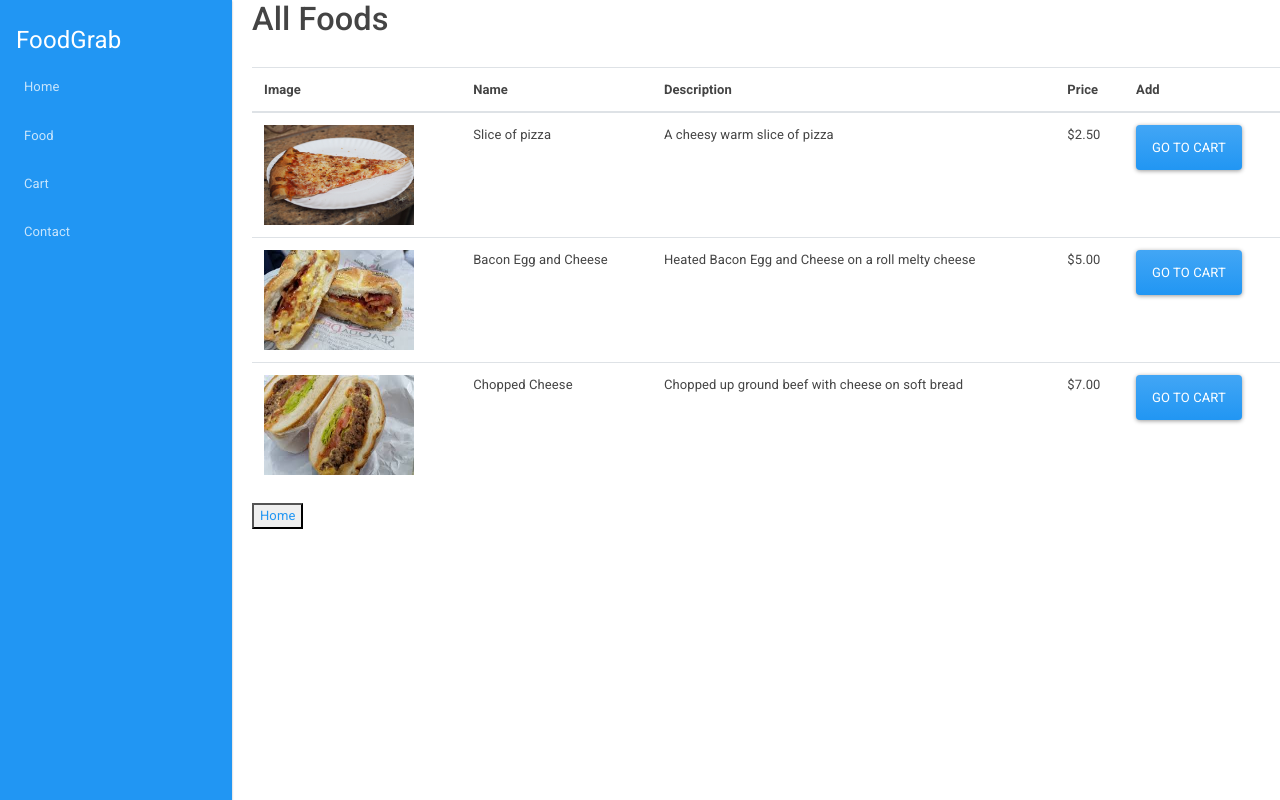
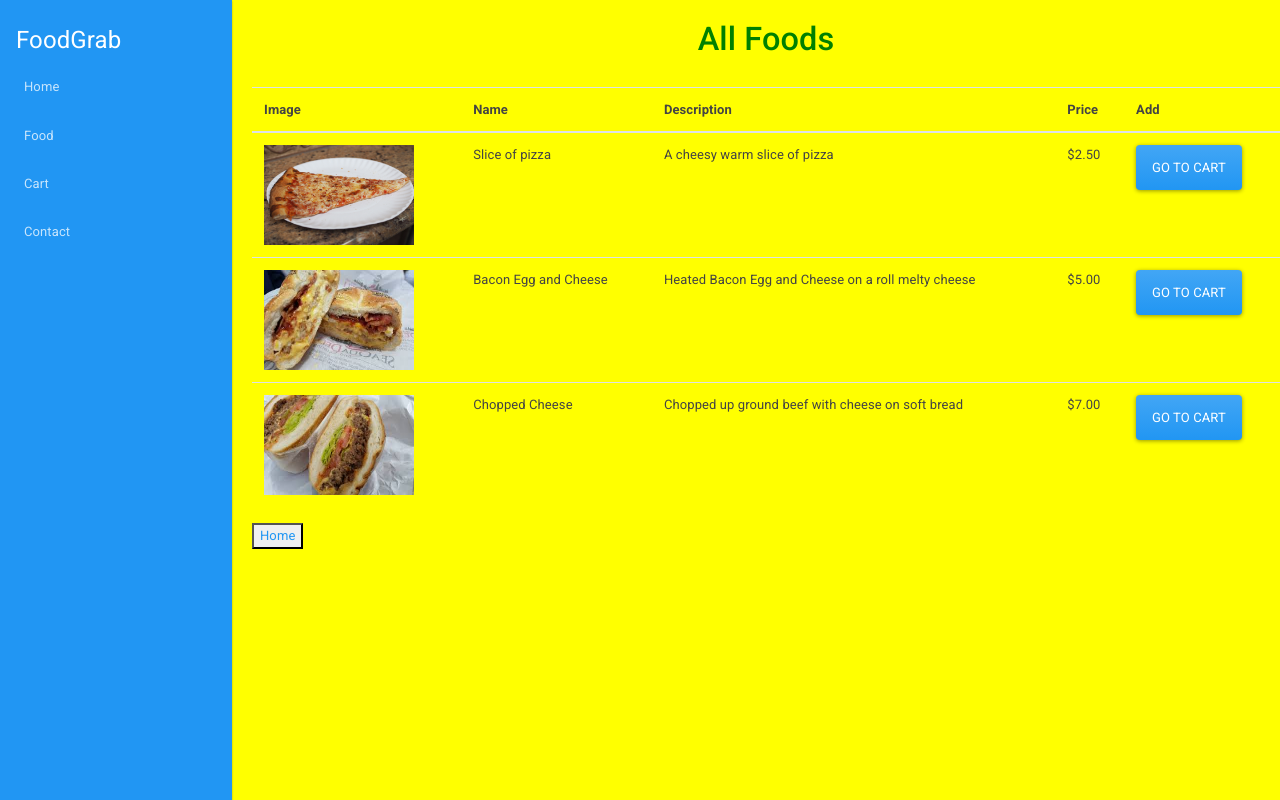
Before and after one commit to andrealcantara07/FoodApp_Django, a Django app: page /food/ in a window 1280 px wide. Run offline with Django 3.2, Linux system fonts and the light colour scheme; a user stored in the database is signed in; data comes from the database, SQL or seed files in the repository; both versions use the stored data as it was after the commit; some libraries are stand-ins or nearby versions.

Commit message:
added color to the project

```diff
--- a/restaurants/templates/restaurants/food.html
+++ b/restaurants/templates/restaurants/food.html
@@ -3,7 +3,7 @@
 {% block content %}
 {%load static%}
 <div id="foods">
-<h1>All Foods</h1>
+<h1 class='title'>All Foods</h1>
 <br>
 <table class="table table-hover">
     <thead>
--- a/restaurants/templates/restaurants/home.html
+++ b/restaurants/templates/restaurants/home.html
@@ -52,7 +52,7 @@
 </div>
 {% block content %}
 
-<h1>Welcome To FoodGrab!</h1>
+<h1 class='title'>Welcome To FoodGrab!</h1>
 <br>
 <button><a href ="food/">Food Section</a></button>
 
--- a/static/style.css
+++ b/static/style.css
@@ -48,11 +48,22 @@ a {
           vertical-align: baseline; }
         .navbar.fixed-left .navbar-nav .nav-item .dropdown-menu {
           left: 100%; } }
-
-
+body{
+  background-color: yellow;
+}
+.title{
+  text-align: center;
+  color: green;
+}
 
 #messages{
-  color: blue;
+  color: green;
+  text-align: center;
+  margin-top: 20px;
+  font-size: 2em;
+}
+#messages ul{
+  list-style-type: none;
 }
 
 /*------------
```
Also changed, not shown: db.sqlite3.
